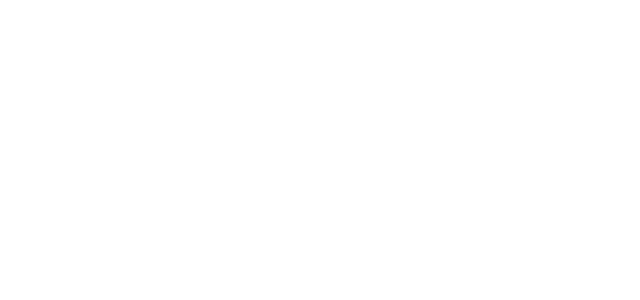
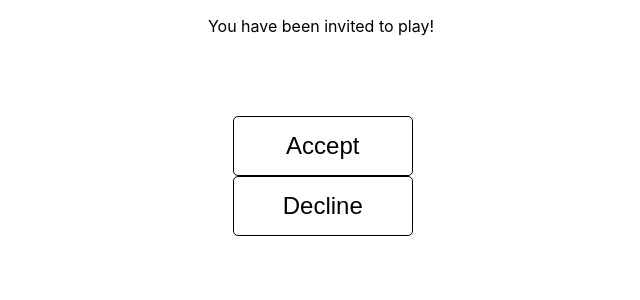
Before and after one commit to hristo10000/Quiz-Game, a React (Create React App) app: page /accept in a window 1280 px wide. Before the commit this address had no page. Shown: the top 300 px of the page, without its empty margins (319-959 px from the left). Built offline with nearby package versions, Linux system fonts and the light colour scheme.

Commit message:
added accept page

```diff
--- /dev/null
+++ b/src/components/Game/AcceptPage.jsx
@@ -0,0 +1,17 @@
+import React from 'react';
+import { Link } from 'react-router-dom';
+import CustomButton from '../Button/Button';
+
+function AcceptPage(props) {
+  return (
+    <>
+      <p>You have been invited to play!</p>
+      <p>{}</p>
+      <p>{}</p>
+      <Link to="/home"><CustomButton text="Accept" /></Link>
+      <Link to="/home"><CustomButton text="Decline" /></Link>
+    </>
+  );
+}
+
+export default AcceptPage;
--- a/src/components/Home/home.jsx
+++ b/src/components/Home/home.jsx
@@ -1,13 +1,11 @@
 import React, { useEffect } from 'react';
-import { Link } from 'react-router-dom';
+import { Link, useNavigate } from 'react-router-dom';
 import instance from '../../utils/Requests';
 import CustomButton from '../Button/Button';
+import AcceptPage from '../Game/AcceptPage';
 
 function Home() {
-  const [setformValue] = React.useState({
-    username: '',
-    password: '',
-  });
+  const navigate = useNavigate();
   useEffect(() => {
     const token = localStorage.getItem('token');
     instance.defaults.headers.common.Authorization = `Token ${token}`;
@@ -21,6 +19,7 @@ function Home() {
     ws.onmessage = (e) => {
       const { type, data } = JSON.parse(e.data);
       console.log(type, data);
+      navigate('/accept');
     };
 
     ws.onerror = (e) => {
--- a/src/index.jsx
+++ b/src/index.jsx
@@ -12,6 +12,7 @@ import LandingPage from './components/LandingPage/LandingPage';
 import LogIn from './components/LogInForm/LogInForm';
 import SignUp from './components/SignUpForm/SignUpForm';
 import LogOut from './components/LogOut';
+import AcceptPage from './components/Game/AcceptPage';
 
 const root = ReactDOM.createRoot(document.getElementById('root'));
 root.render(
@@ -22,6 +23,8 @@ root.render(
       <Route path="/login" element={<LogIn />} />
       <Route path="/logout" element={<LogOut />} />
       <Route path="/register" element={<SignUp />} />
+      <Route path="/accept" element={<AcceptPage />} />
+
     </Routes>
   </BrowserRouter>,
 );
```
